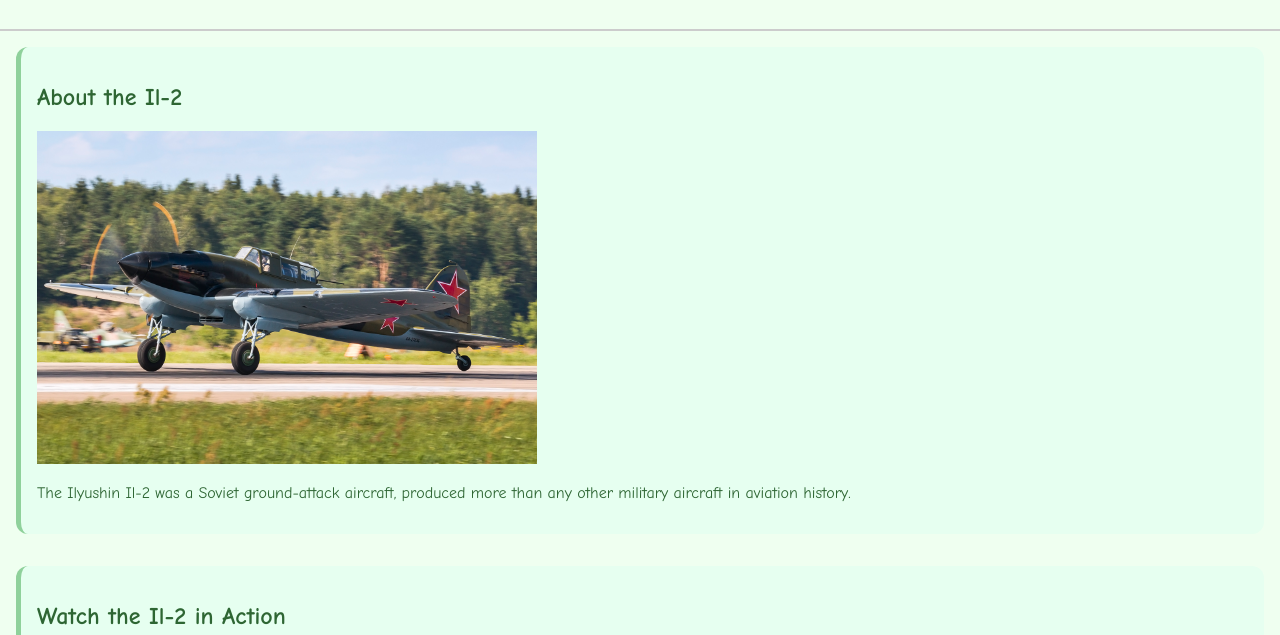
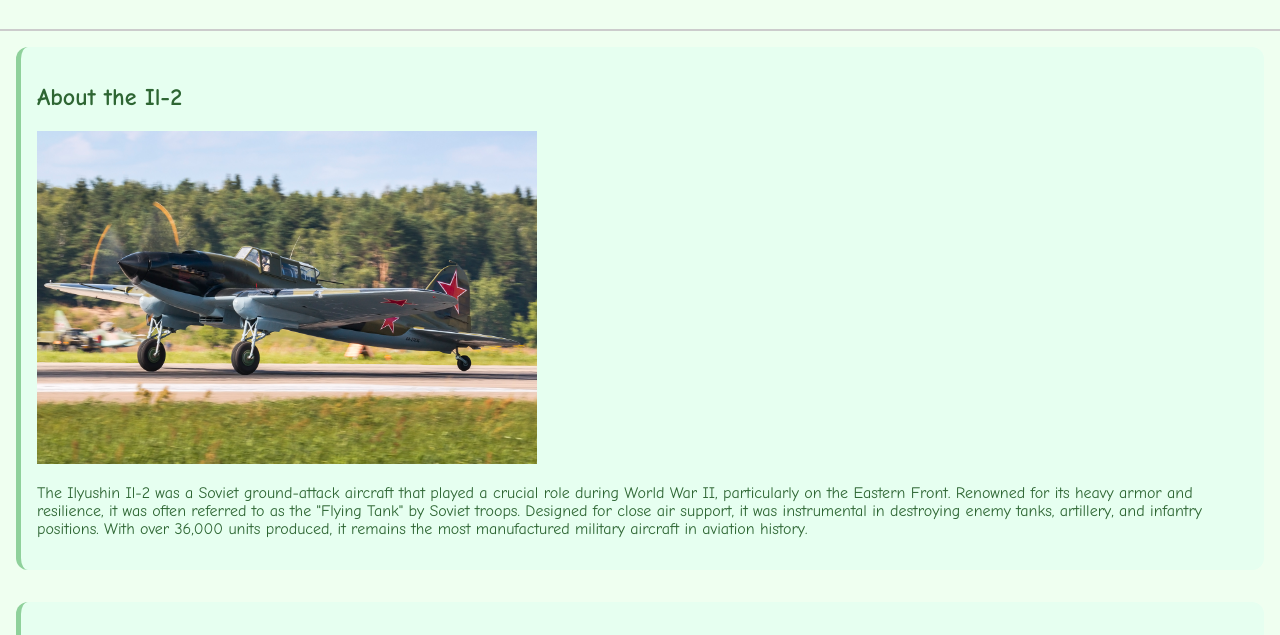
Before and after one commit to Kavelak/Planes, a plain HTML site: page il2.html in a window 1280 px wide. Shown: the part 106-741 px from the top of the page. Drawn offline with Linux system fonts and the light colour scheme.

Commit message:
Update il2.html

```diff
--- a/il2.html
+++ b/il2.html
@@ -22,7 +22,7 @@
         <section>
             <h2>About the Il-2</h2>
             <img src="il2.jpg" alt="Ilyushin Il-2" width="500">
-            <p>The Ilyushin Il-2 was a Soviet ground-attack aircraft, produced more than any other military aircraft in aviation history.</p>
+            <p>The Ilyushin Il-2 was a Soviet ground-attack aircraft that played a crucial role during World War II, particularly on the Eastern Front. Renowned for its heavy armor and resilience, it was often referred to as the "Flying Tank" by Soviet troops. Designed for close air support, it was instrumental in destroying enemy tanks, artillery, and infantry positions. With over 36,000 units produced, it remains the most manufactured military aircraft in aviation history.</p>
         </section>
 
         <section>
```
